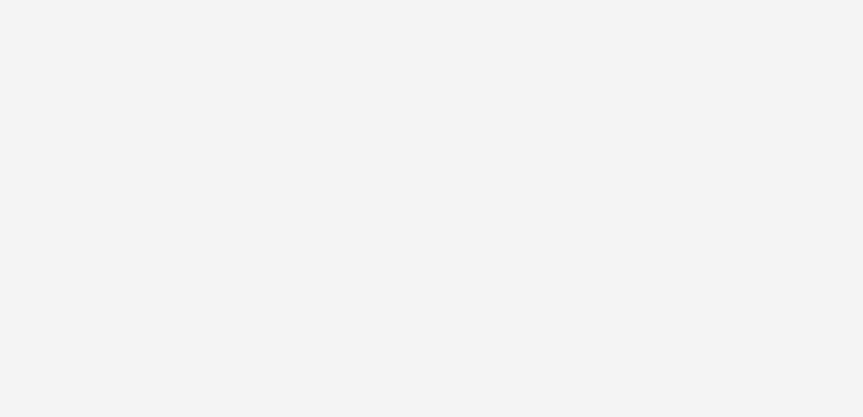
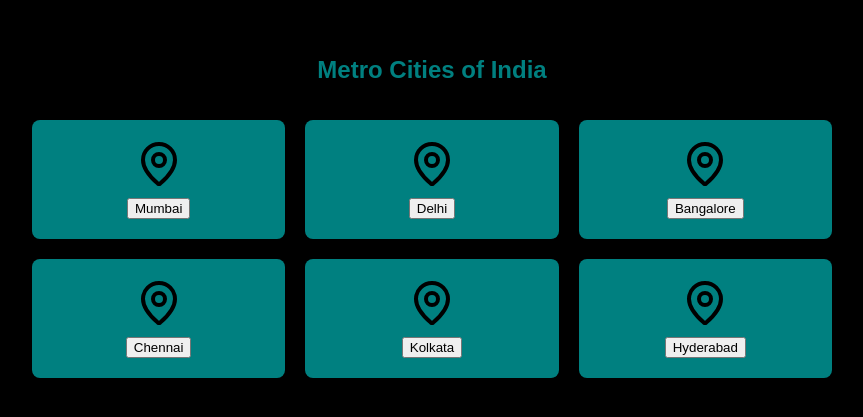
Before and after one commit to GaurangPandey2912/Library-Seat-Reservation-System, a React (Create React App) app in the folder lsr/Frontend/: page /selectCity in a window 1280 px wide. Before the commit this address had no page. Shown: the part 215-632 px from the top of the page, without its empty margins (208-1071 px from the left). Built offline with nearby package versions, Linux system fonts and the light colour scheme.

Commit message:
book issue

```diff
--- a/lsr/Frontend/package.json
+++ b/lsr/Frontend/package.json
@@ -8,8 +8,10 @@
     "@mui/icons-material": "^6.4.3",
     "@mui/material": "^6.4.3",
     "@mui/system": "^6.4.3",
+    "@shadcn/ui": "^0.0.4",
     "chart.js": "^4.4.7",
     "cra-template": "1.2.0",
+    "lucide-react": "^0.475.0",
     "react": "^18.3.1",
     "react-chartjs-2": "^5.3.0",
     "react-circular-progressbar": "^2.1.0",
--- a/lsr/Frontend/src/App.js
+++ b/lsr/Frontend/src/App.js
@@ -6,6 +6,7 @@ import HomePage from "./Pages/HomePage.js";
 import SeatReservation from "./Pages/Seatmap.js";
 import Login from "./Pages/Login.js";
 import LibraryDashboard from "./Pages/Dashboard.js";
+import MetroCities from "./Pages/SelectCity.js";
 
 // Homepage Component
 function Home() {
@@ -33,7 +34,9 @@ function App() {
           <Route path="/" element={<HomePage />} />
           <Route path="/seatMap" element={<SeatReservation />} />
           <Route path="/Login" element={<Login />} />
-          <Route path="Dashboard" element={<LibraryDashboard />} />
+          <Route path="/Dashboard" element={<LibraryDashboard />} />
+          <Route path="/selectCity" element={<MetroCities />} />
+
 
 
 
--- /dev/null
+++ b/lsr/Frontend/src/Components/ui/button.js
@@ -0,0 +1,7 @@
+export function Button({ children, onClick }) {
+    return (
+        <button onClick={onClick} className="px-4 py-2 bg-blue-500 text-white rounded">
+            {children}
+        </button>
+    );
+}
--- /dev/null
+++ b/lsr/Frontend/src/Components/ui/card.js
@@ -0,0 +1,5 @@
+export function Card({ children }) {
+    return (
+        <div className="p-4 border rounded shadow">{children}</div>
+    );
+}
--- /dev/null
+++ b/lsr/Frontend/src/Pages/SelectCity.js
@@ -0,0 +1,88 @@
+import React from "react";
+import { Button } from "../Components/ui/button";
+import { Card } from "../Components/ui/card";
+import { MapPin } from "lucide-react"; // Generic icon
+
+const cities = [
+  { name: "Mumbai", icon: MapPin },
+  { name: "Delhi", icon: MapPin },
+  { name: "Bangalore", icon: MapPin },
+  { name: "Chennai", icon: MapPin },
+  { name: "Kolkata", icon: MapPin },
+  { name: "Hyderabad", icon: MapPin },
+];
+
+export default function MetroCities() {
+  return (
+    <div style={styles.container}>
+      <h1 style={styles.heading}>Metro Cities of India</h1>
+      <div style={styles.grid}>
+        {cities.map((city, index) => (
+          <Card key={index} style={styles.card}>
+            <div style={styles.tealBox}>
+              <city.icon style={styles.icon} /> {/* Using MapPin */}
+              <Button style={styles.button}>{city.name}</Button>
+            </div>
+          </Card>
+        ))}
+      </div>
+    </div>
+  );
+}
+
+// Inline Styles
+const styles = {
+  container: {
+    minHeight: "100vh",
+    backgroundColor: "black",
+    display: "flex",
+    flexDirection: "column",
+    alignItems: "center",
+    justifyContent: "center",
+    gap: "20px",
+    padding: "24px",
+  },
+  heading: {
+    fontSize: "24px",
+    color: "teal",
+    fontWeight: "bold",
+  },
+  grid: {
+    display: "grid",
+    gridTemplateColumns: "repeat(auto-fit, minmax(200px, 1fr))",
+    gap: "20px",
+    width: "80%",
+    maxWidth: "800px",
+  },
+  card: {
+    backgroundColor: "#333",
+    padding: "16px",
+    borderRadius: "10px",
+    textAlign: "center",
+    boxShadow: "2px 2px 10px rgba(0, 0, 0, 0.2)",
+  },
+  tealBox: {
+    backgroundColor: "teal",
+    padding: "20px",
+    borderRadius: "8px",
+    display: "flex",
+    flexDirection: "column",
+    alignItems: "center",
+    gap: "10px",
+  },
+  icon: {
+    width: "48px",
+    height: "48px",
+    color: "black",
+  },
+  button: {
+    backgroundColor: "white",
+    color: "black",
+    padding: "10px 20px",
+    borderRadius: "8px",
+    fontSize: "16px",
+    fontWeight: "bold",
+    border: "none",
+    cursor: "pointer",
+  },
+};
```
Also changed, not shown: lsr/Frontend/src/Pages/BookIssue.js (added), 1 other file (tests, documents, lock files or other folders).
